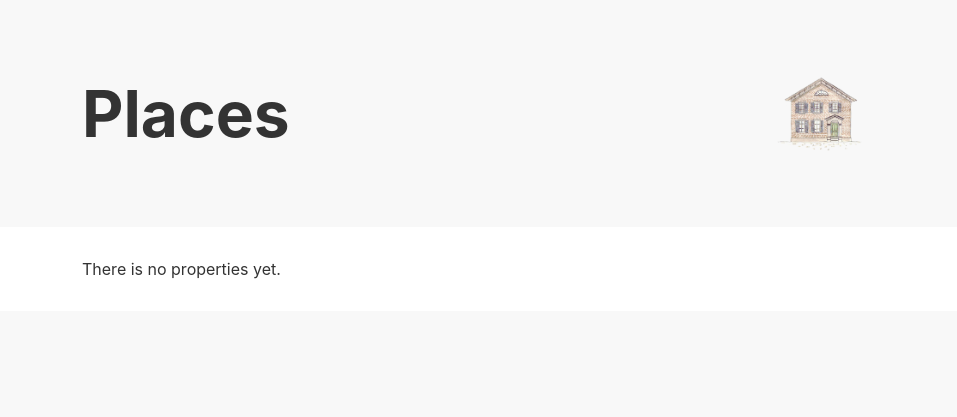
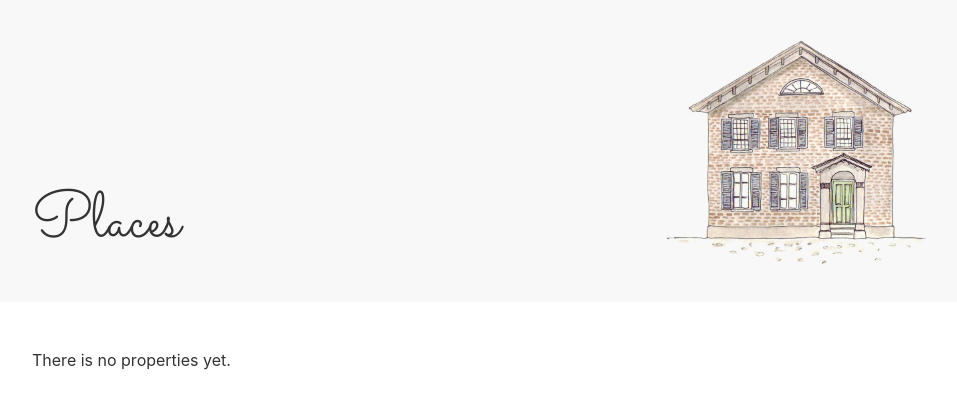
Before and after one commit to israelst/imoveis, a Django app: page / in a window 1280 px wide. Shown: the top 417 px of the page, without its empty margins (168-1125 px from the left). Run offline with Django 3.2, Linux system fonts and the light colour scheme.

Commit message:
Typografy improvements

```diff
--- a/core/static/css/style.css
+++ b/core/static/css/style.css
@@ -4,10 +4,13 @@ body{
   padding: 0;
   margin: 0;
   background-color: #f8f8f8;
+  font-size: 2vh;
 }
+
 body > * > *{
-  max-width: 780px;
+  max-width: 880px;
   margin: 0em auto;
+  padding: 1em;
 }
 
 body > header > div{
@@ -23,9 +26,14 @@ body > section{
   margin-bottom: 3em;
   background-color: #fff;
 }
+
 body > header{
   padding: 2em 0;
 }
+
 body > header h1{
   font-size: 4em;
+  font-family: 'Sacramento', cursive;
+  font-weight: lighter;
+  margin: 2em 0 0;
 }
--- a/core/templates/core/base.html
+++ b/core/templates/core/base.html
@@ -5,6 +5,7 @@
   <meta name="viewport" content="width=device-width, user-scalable=no">
   <title>Imoveis {% block title %}{% endblock %}</title>
   <meta name="description" content="Rent your place here.">
+  <link href="https://fonts.googleapis.com/css?family=Sacramento" rel="stylesheet">
   <link href="{% static 'css/style.css'  %}" rel="stylesheet" />
 </head>
 <body>
```
